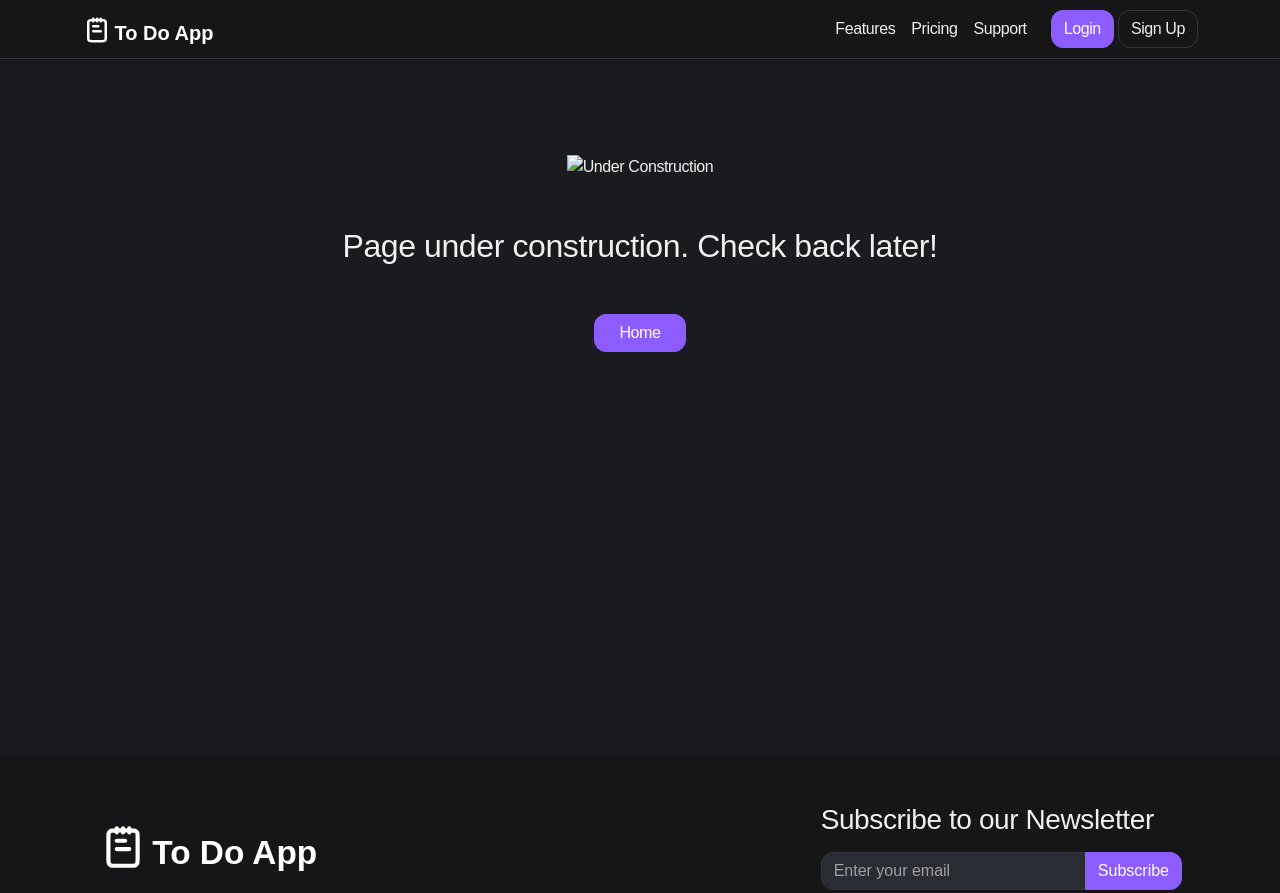
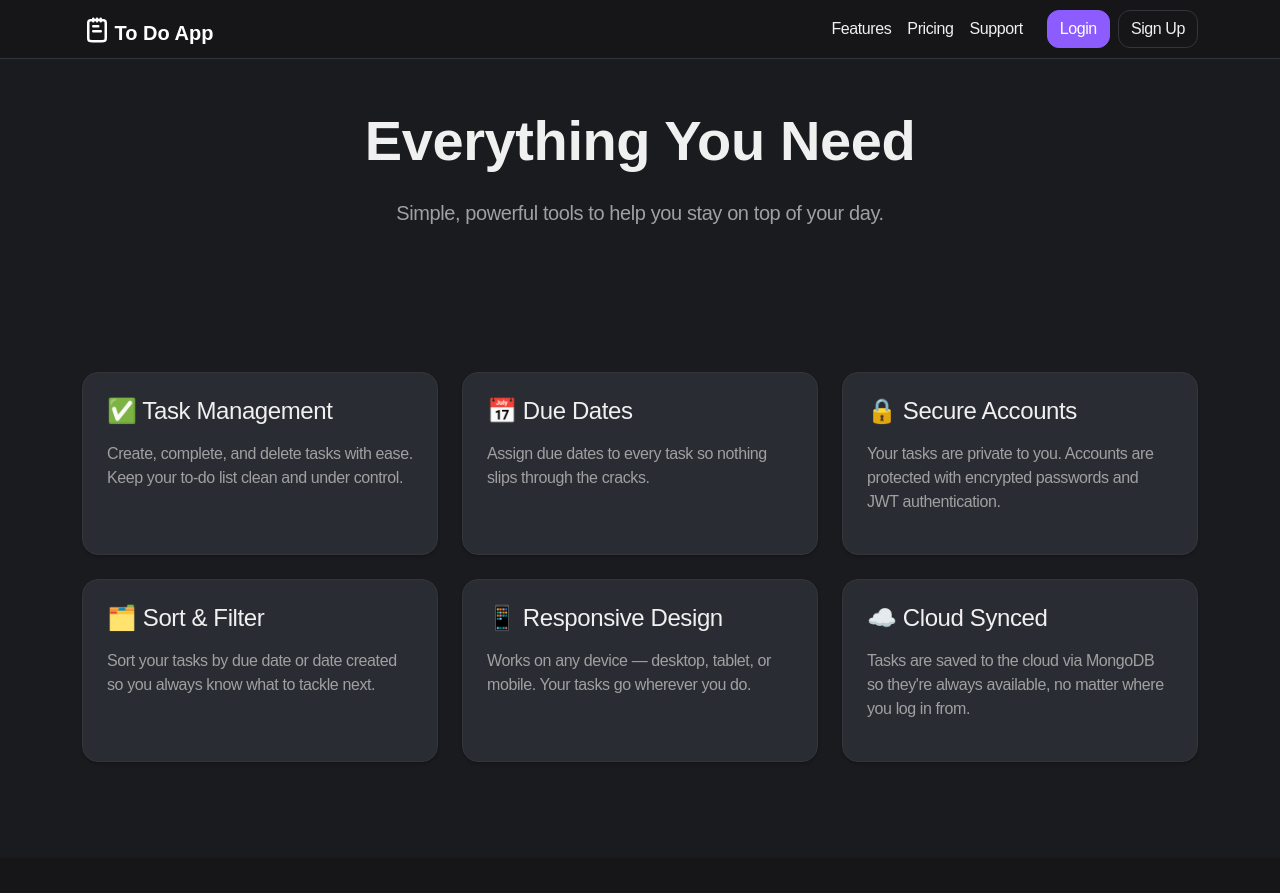
Before and after one commit to Gobienvi/todo-app, a plain HTML site: page frontend/features.html in a window 1280 px wide. Shown: the top 893 px of the page. Drawn offline with nearby package versions, Linux system fonts and the light colour scheme.

Commit message:
update frontend pages

```diff
--- a/frontend/features.html
+++ b/frontend/features.html
@@ -4,18 +4,17 @@
     <meta charset="UTF-8" />
     <meta name="viewport" content="width=device-width, initial-scale=1.0" />
     <title>To Do App | Features</title>
-    <!-- Bootstrap CSS styles -->
     <link
       href="https://cdn.jsdelivr.net/npm/bootstrap@5.3.3/dist/css/bootstrap.min.css"
       rel="stylesheet"
       integrity="sha384-QWTKZyjpPEjISv5WaRU9OFeRpok6YctnYmDr5pNlyT2bRjXh0JMhjY6hW+ALEwIH"
       crossorigin="anonymous"
     />
-    <!-- Custom CSS -->
     <link rel="stylesheet" href="./css/styles.css" />
   </head>
   <body>
-    <!-- Navigation Menu -->
+
+    <!-- Navigation -->
     <nav class="navbar navbar-expand-lg">
       <div class="container">
         <a class="navbar-brand" href="./">
@@ -30,14 +29,9 @@
           aria-expanded="false"
           aria-label="Toggle navigation"
         >
-          <img
-            src="./images/Hamburger.svg"
-            alt="hamburger icon"
-            height="40px"
-            width="auto"
-          />
+          <img src="./images/Hamburger.svg" alt="hamburger icon" height="40px" width="auto" />
         </button>
-        <div class="collapse navbar-collapse">
+        <div class="collapse navbar-collapse" id="navbarNav">
           <ul class="navbar-nav ms-auto">
             <li class="nav-item">
               <a class="nav-link" href="./features.html">Features</a>
@@ -49,7 +43,7 @@
               <a class="nav-link" href="./support.html">Support</a>
             </li>
           </ul>
-          <div class="d-flex gap-2 d-none d-lg-block ms-3">
+          <div class="d-flex gap-2 ms-3">
             <a class="btn btn-primary" href="./login.html">Login</a>
             <a class="btn btn-outline-light" href="./signup.html">Sign Up</a>
           </div>
@@ -57,20 +51,67 @@
       </div>
     </nav>
 
-    <!-- Placeholder  -->
-    <section
-      class="bg-img d-flex justify-content-center align-items-center support py-5"
-    >
-      <div class="container text-center text-white py-5 min-vh-75">
-        <img
-          src="./images/Construction.svg"
-          alt="Under Construction"
-          height="150px"
-          width="auto"
-        />
-        <h2 class="mt-5">Page under construction. Check back later!</h2>
-        <div class="mt-5">
-          <a href="./" class="btn btn-primary px-4">Home</a>
+    <!-- Hero -->
+    <section class="py-5">
+      <div class="container">
+        <div class="row justify-content-center min-vh-50 align-items-center">
+          <div class="col-lg-8 text-center">
+            <h1 class="display-4 fw-bold mb-4 text-white">Everything You Need</h1>
+            <p class="lead mb-5" style="color: var(--secondary-color);">
+              Simple, powerful tools to help you stay on top of your day.
+            </p>
+          </div>
+        </div>
+      </div>
+    </section>
+
+    <!-- Features Grid -->
+    <section class="py-5">
+      <div class="container">
+        <div class="row g-4 pb-5">
+
+          <div class="col-12 col-md-6 col-lg-4">
+            <div class="card p-4 h-100">
+              <h4 class="mb-3">✅ Task Management</h4>
+              <p>Create, complete, and delete tasks with ease. Keep your to-do list clean and under control.</p>
+            </div>
+          </div>
+
+          <div class="col-12 col-md-6 col-lg-4">
+            <div class="card p-4 h-100">
+              <h4 class="mb-3">📅 Due Dates</h4>
+              <p>Assign due dates to every task so nothing slips through the cracks.</p>
+            </div>
+          </div>
+
+          <div class="col-12 col-md-6 col-lg-4">
+            <div class="card p-4 h-100">
+              <h4 class="mb-3">🔒 Secure Accounts</h4>
+              <p>Your tasks are private to you. Accounts are protected with encrypted passwords and JWT authentication.</p>
+            </div>
+          </div>
+
+          <div class="col-12 col-md-6 col-lg-4">
+            <div class="card p-4 h-100">
+              <h4 class="mb-3">🗂️ Sort & Filter</h4>
+              <p>Sort your tasks by due date or date created so you always know what to tackle next.</p>
+            </div>
+          </div>
+
+          <div class="col-12 col-md-6 col-lg-4">
+            <div class="card p-4 h-100">
+              <h4 class="mb-3">📱 Responsive Design</h4>
+              <p>Works on any device — desktop, tablet, or mobile. Your tasks go wherever you do.</p>
+            </div>
+          </div>
+
+          <div class="col-12 col-md-6 col-lg-4">
+            <div class="card p-4 h-100">
+              <h4 class="mb-3">☁️ Cloud Synced</h4>
+              <p>Tasks are saved to the cloud via MongoDB so they're always available, no matter where you log in from.</p>
+            </div>
+          </div>
+
         </div>
       </div>
     </section>
@@ -78,44 +119,28 @@
     <!-- Footer -->
     <footer>
       <div class="py-5 container">
-        <div
-          class="d-flex justify-content-between flex-column gap-5 gap-md-0 flex-md-row align-items-center px-3 mb-5"
-        >
+        <div class="d-flex justify-content-between flex-column gap-5 gap-md-0 flex-md-row align-items-center px-3 mb-5">
           <a href="./">
-            <img
-              src="./images/logo.svg"
-              alt="logo"
-              height="50px"
-              width="auto"
-            />
+            <img src="./images/logo.svg" alt="logo" height="50px" width="auto" />
           </a>
           <div class="col-12 col-sm-8 col-md-7 col-lg-5 col-xl-4">
-            <h3 class="text-white mb-3 text-center text-md-start">
-              Subscribe to our Newsletter
-            </h3>
+            <h3 class="text-white mb-3 text-center text-md-start">Subscribe to our Newsletter</h3>
             <div class="input-group">
-              <input
-                placeholder="Enter your email"
-                type="email"
-                class="form-control"
-              />
+              <input placeholder="Enter your email" type="email" class="form-control" />
               <button class="btn btn-primary">Subscribe</button>
             </div>
           </div>
         </div>
-        <div
-          class="d-flex justify-content-center flex-column gap-3 flex-md-row align-items-center"
-        >
+        <div class="d-flex justify-content-center flex-column gap-3 flex-md-row align-items-center">
           <a class="nav-link" href="#">Privacy Policy</a>
           <p class="m-0 d-none d-md-block">|</p>
           <a class="nav-link" href="#">Terms of Service</a>
           <p class="m-0 d-none d-md-block">|</p>
-          <p class="m-0">To Do App &COPY; 2026 All Rights Reserved</p>
+          <p class="m-0">To Do App &copy; 2026 All Rights Reserved</p>
         </div>
       </div>
     </footer>
 
-    <!-- Bootstrap JS -->
     <script
       src="https://cdn.jsdelivr.net/npm/bootstrap@5.3.3/dist/js/bootstrap.bundle.min.js"
       integrity="sha384-YvpcrYf0tY3lHB60NNkmXc5s9fDVZLESaAA55NDzOxhy9GkcIdslK1eN7N6jIeHz"
```
Also changed, not shown: frontend/pricing.html (+61 -48 lines), frontend/support.html (+52 -48 lines).
